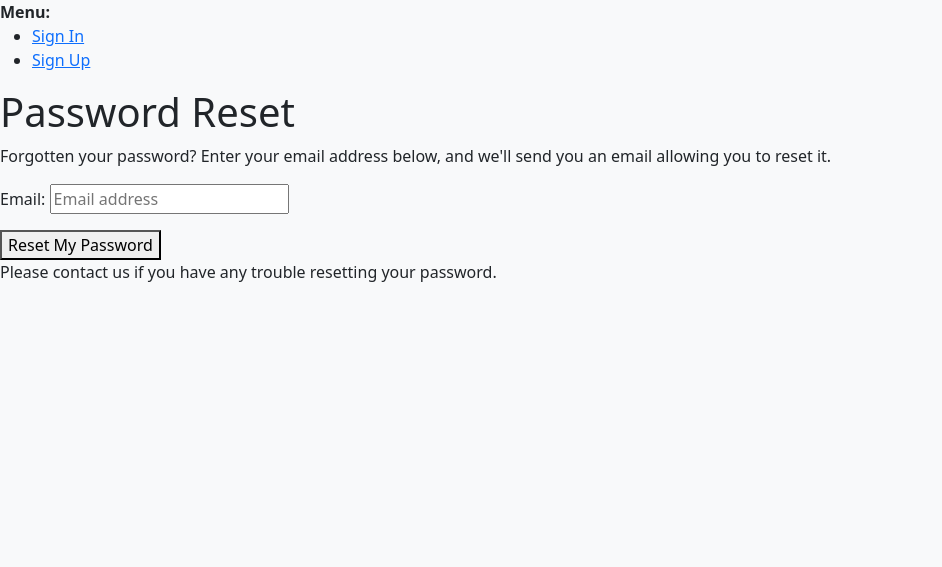
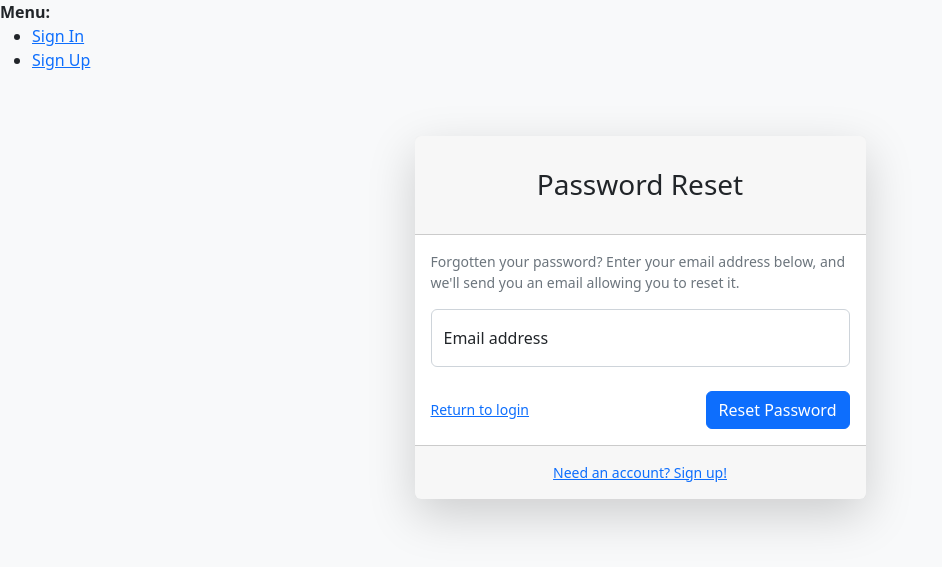
Before and after one commit to Marcos-felip/Gestao-de-Tarefas-Colaborativa, a Django app: page /accounts/password/reset/ in a window 1280 px wide. Shown: the top 567 px of the page, without its empty margins (0-942 px from the left). Run offline with Django 5.2, Linux system fonts and the light colour scheme; some libraries are stand-ins or nearby versions.

```diff
--- a/templates/account/password_reset.html
+++ b/templates/account/password_reset.html
@@ -3,30 +3,57 @@
 {% block head_title %}
     {% trans "Password Reset" %}
 {% endblock head_title %}
+
 {% block content %}
-    {% element h1 %}
-        {% trans "Password Reset" %}
-    {% endelement %}
-    {% if user.is_authenticated %}
-        {% include "account/snippets/already_logged_in.html" %}
-    {% endif %}
-    {% element p %}
-        {% trans "Forgotten your password? Enter your email address below, and we'll send you an email allowing you to reset it." %}
-    {% endelement %}
-    {% url 'account_reset_password' as reset_url %}
-    {% element form form=form method="post" action=reset_url %}
-        {% slot body %}
-            {% csrf_token %}
-            {% element fields form=form %}
-            {% endelement %}
-        {% endslot %}
-        {% slot actions %}
-            {% element button type="submit" %}
-                {% trans 'Reset My Password' %}
-            {% endelement %}
-        {% endslot %}
-    {% endelement %}
-    {% element p %}
-        {% blocktrans %}Please contact us if you have any trouble resetting your password.{% endblocktrans %}
-    {% endelement %}
+    <div class="container">
+        <div class="row justify-content-center">
+            <div class="col-lg-5">
+                <div class="card shadow-lg border-0 rounded-lg mt-5">
+                    <div class="card-header">
+                        <h3 class="text-center font-weight-light my-4">
+                            {% trans "Password Reset" %}
+                        </h3>
+                    </div>
+                    <div class="card-body">
+                        <div class="small mb-3 text-muted">
+                            {% trans "Forgotten your password? Enter your email address below, and we'll send you an email allowing you to reset it." %}
+                        </div>
+                        <form method="post" action="{% url 'reset_url' %}">
+                            {% csrf_token %}
+                            <div class="form-floating mb-3">
+                                <input
+                                    type="email"
+                                    name="{{ form.email.name }}"
+                                    id="{{ form.email.id_for_label }}"
+                                    value="{{ form.email.value|default_if_none:'' }}"
+                                    class="form-control"
+                                    placeholder="{% trans 'name@example.com' %}"
+                                    aria-label="{% trans 'Email address' %}"
+                                    required
+                                />
+                                <label for="{{ form.email.id_for_label }}">
+                                    {% trans "Email address" %}
+                                </label>
+                            </div>
+                            <div class="d-flex align-items-center justify-content-between mt-4 mb-0">
+                                <a class="small" href="{% url 'account_login' %}">
+                                    {% trans "Return to login" %}
+                                </a>
+                                <button class="btn btn-primary" type="submit">
+                                    {% trans "Reset Password" %}
+                                </button>
+                            </div>
+                        </form>
+                    </div>
+                    <div class="card-footer text-center py-3">
+                        <div class="small">
+                            <a href="{% url 'account_signup' %}">
+                                {% trans "Need an account? Sign up!" %}
+                            </a>
+                        </div>
+                    </div>
+                </div>
+            </div>
+        </div>
+    </div>
 {% endblock content %}
--- a/templates/account/signup.html
+++ b/templates/account/signup.html
@@ -114,9 +114,6 @@
                                             {{ redirect_field }}
                                         </form>
                                     {% endif %}
-                                    {% if SOCIALACCOUNT_ENABLED %}
-                                        {% include "socialaccount/snippets/login.html" with page_layout="entrance" %}
-                                    {% endif %}
                                 </div>
                                 <div class="card-footer text-center py-3">
                                     <div class="small">
--- a/templates/dashboard/base.html
+++ b/templates/dashboard/base.html
@@ -14,7 +14,6 @@
         <link href="{% static 'css/styles.css' %}" rel="stylesheet" />
         <link href="{% static 'css/styles-tarefa.css' %}" rel="stylesheet" />
         <script src="https://use.fontawesome.com/releases/v6.3.0/js/all.js" crossorigin="anonymous"></script>
-
         {% block extrahead %}{% endblock %}
     </head>
     <body class="sb-nav-fixed">
--- /dev/null
+++ b/templates/dashboard/home.html
@@ -0,0 +1 @@
+{% extends "dashboard/base.html" %}
--- a/templates/dashboard/navbar.html
+++ b/templates/dashboard/navbar.html
@@ -1,6 +1,6 @@
 <nav class="sb-topnav navbar navbar-expand navbar-dark bg-dark">
     <!-- Navbar Brand-->
-    <a class="navbar-brand ps-3" href="{% url 'home' %}">Start Bootstrap</a>
+    <a class="navbar-brand ps-3" href="{% url 'home' %}">Onboarding</a>
     <!-- Sidebar Toggle-->
     <button class="btn btn-link btn-sm order-1 order-lg-0 me-4 me-lg-0" id="sidebarToggle" href="#!"><i class="fas fa-bars"></i></button>
     <!-- Navbar Search-->
--- a/users/forms.py
+++ b/users/forms.py
@@ -1,4 +1,5 @@
 from allauth.account.forms import SignupForm
+from django.contrib.auth.models import User
 from .models import Organization
 from django import forms
 
--- a/users/models.py
+++ b/users/models.py
@@ -3,7 +3,8 @@ from django.contrib.auth.models import AbstractUser
 
 
 class Organization(models.Model):
-     name = models.CharField(max_length=150, verbose_name='nome', default='Default Organization Name')
+     name = models.CharField(max_length=150, verbose_name='nome', default='Organization Name')
+
 
      def __str__(self):
          return self.name
--- a/users/views.py
+++ b/users/views.py
@@ -5,7 +5,7 @@ from django.urls import reverse_lazy
 
 
 class home(TemplateView):
-    template_name='base.html'
+    template_name='home.html'
 
 
 class logoutDashboard(TemplateView):
@@ -13,7 +13,7 @@ class logoutDashboard(TemplateView):
 
 
 class SignupView(FormView):
-    template_name = 'account/signup.html'
+    template_name = 'account/signup.html' # Continua na pagina se obter erro ao ao se registrar
     form_class = SignupForm
     success_url = reverse_lazy('account_login')  # URL para redirecionar após sucesso
 
```
Also changed, not shown: templates/dashboard/sidebar.html (+2 -6 lines), db.sqlite3, users/migrations/0007_alter_organization_name.py (added).
